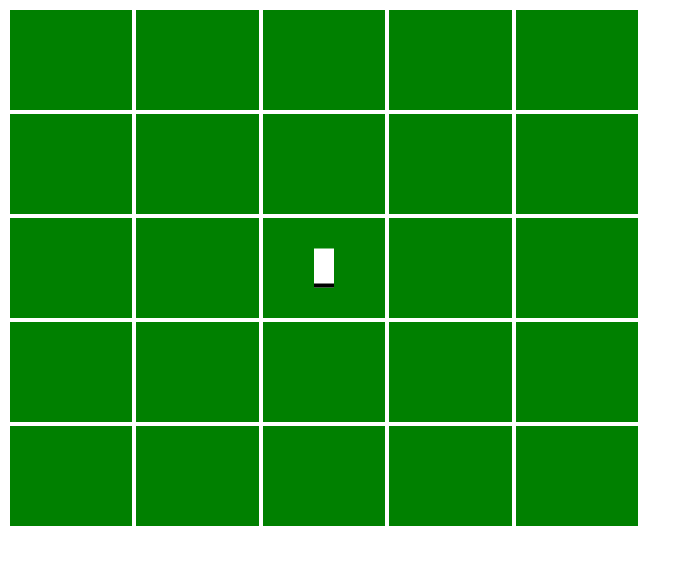
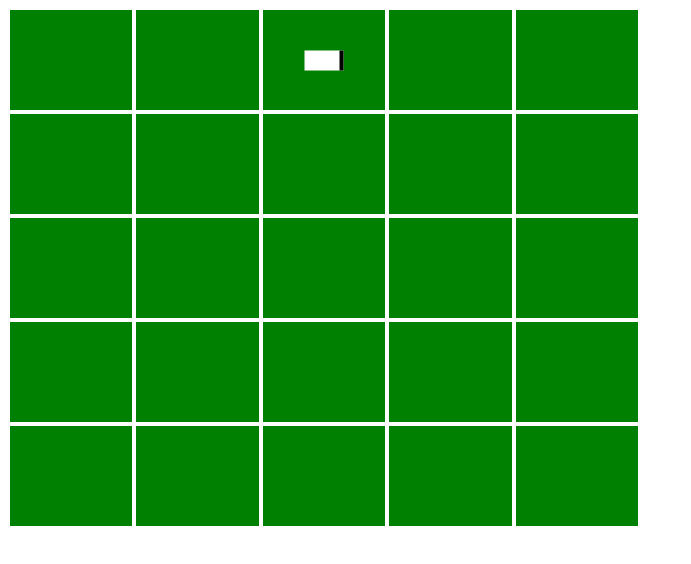
Before and after one commit to JShilling4/cow-grazing-simulator, a Vue app: page / in a window 1280 px wide. Shown: the top 564 px of the page, without its empty margins (0-691 px from the left). Built offline with nearby package versions, Linux system fonts and the light colour scheme.

Commit message:
turning & movement

```diff
--- a/src/App.vue
+++ b/src/App.vue
@@ -4,6 +4,7 @@
             <pasture-grid
                 :cow-direction="cowDirection"
                 :cow-position="cowPosition"
+                :current-instruction="currentInstruction"
             />
         </div>
     </div>
@@ -19,20 +20,95 @@ export default {
     },
     data() {
         return {
-            cowPosition: [2, 2],
+            cowPosition: { x: 0, y: 0 },
             mealPosition: null,
-            instructions: ["l"],
-            cowDirection: "S",
+            instructionList: ["r", "f", "f", "r", "f", "b", "r", "f"],
+            cowDirection: "N",
+            currentInstruction: null,
         };
     },
 
     methods: {
         startInstructions() {
+            this.instructionList.forEach((instruction, i) => {
+                setTimeout(() => {
+                    this.currentInstruction = instruction;
+                    switch (instruction) {
+                        case "l": {
+                            this.cowDirection = this.getNewCowDirection("l");
+                            break;
+                        }
+                        case "r": {
+                            this.cowDirection = this.getNewCowDirection("r");
+                            break;
+                        }
+                        case "f": {
+                            if (this.cowDirection === "N") {
+                                this.cowPosition.y -= 1;
+                            }
+                            if (this.cowDirection === "S") {
+                                this.cowPosition.y+= 1;
+                            }
+                            if (this.cowDirection === "E") {
+                                this.cowPosition.x += 1;
+                            }
+                            if (this.cowDirection === "W") {
+                                this.cowPosition.x -= 1;
+                            }
+                            break;
+                        }
+                        case "b": {
+                            if (this.cowDirection === "N") {
+                                this.cowPosition.y += 1;
+                            }
+                            if (this.cowDirection === "S") {
+                                this.cowPosition.y -= 1;
+                            }
+                            if (this.cowDirection === "E") {
+                                this.cowPosition.x -= 1;
+                            }
+                            if (this.cowDirection === "W") {
+                                this.cowPosition.x += 1;
+                            }
+                            break;
+                        }
+                    }
+                }, (i + 1) * 2000);
+            });
+        },
 
+        getNewCowDirection(turn) {
+            switch (this.cowDirection) {
+                case "S": {
+                    if (turn === "l") {
+                        return "E";
+                    }
+                    return "W";
+                }
+                case "N": {
+                    if (turn === "l") {
+                        return "W";
+                    }
+                    return "E";
+                }
+                case "E": {
+                    if (turn === "l") {
+                        return "N";
+                    }
+                    return "S";
+                }
+                case "W": {
+                    if (turn === "l") {
+                        return "S";
+                    }
+                    return "N";
+                }
+            }
         },
     },
 
     mounted() {
+        this.startInstructions();
     },
 };
 </script>
--- a/src/components/PastureGrid.vue
+++ b/src/components/PastureGrid.vue
@@ -1,28 +1,24 @@
 <template>
     <div
         class="pastureGrid"
-        :style="styleObject"
+        :style="gridStyleObject"
     >
         <div
-            v-for="(column, cIndex) in grid"
-            :key="cIndex"
+            v-for="(column, xIndex) in grid"
+            :key="xIndex"
             class="pastureRow"
         >
             <div
-                v-for="(row, rIndex) in column"
-                :key="rIndex"
+                v-for="(row, yIndex) in column"
+                :key="yIndex"
                 class="pastureTile"
-                :class="{ hasCow : cowPosition[0] === cIndex && cowPosition[1] === rIndex }"
+                :class="{ hasCow : cowPosition.x === xIndex && cowPosition.y === yIndex }"
             >
                 <span
-                    v-if="cowPosition[0] === cIndex && cowPosition[1] === rIndex"
+                    ref="cow"
+                    v-if="cowPosition.x === xIndex && cowPosition.y === yIndex"
                     class="cow"
-                    :class="{
-                        facingRight: cowDirection === 'E',
-                        facingLeft: cowDirection === 'W',
-                        facingDown: cowDirection === 'S',
-                        facingUp: cowDirection === 'N',
-                    }"
+                    :style="cowStyleObject"
                 ></span>
             </div>
 
@@ -43,24 +39,47 @@ export default {
             default: 5,
         },
         cowPosition: {
-            type: Array,
+            type: Object,
             default() {
-                return [2, 2];
+                return { x: 2, y: 2 };
             },
         },
         cowDirection: {
             type: String,
             default: "S",
-        }
+        },
+        currentInstruction: {
+            type: String,
+        },
+    },
+
+    computed: {
+        cowStyleObject() {
+            return {
+                transform: `rotate(${String(this.rotationDegree)}deg`,
+            };
+        },
     },
 
     data() {
         return {
             grid: [],
-            styleObject: {
+            rotationDegree: 0,
+            gridStyleObject: {
                 gridTemplateColumns: `repeat(${this.numberOfColumns}, minmax(100px, 1fr))`,
             },
         };
+    },
+
+    watch: {
+        cowDirection() {
+            if (this.currentInstruction === "l") {
+                this.rotationDegree = this.rotationDegree - 90;
+            }
+            if (this.currentInstruction === "r") {
+                this.rotationDegree = this.rotationDegree + 90;
+            }
+        },
     },
 
     methods: {
@@ -77,6 +96,25 @@ export default {
 
     mounted() {
         this.createGrid(this.numberOfRows, this.numberOfColumns);
+        // set initial cow direction
+        switch (this.cowDirection) {
+            case "N": {
+                this.rotationDegree = -180;
+                break;
+            }
+            case "S": {
+                this.rotationDegree = 0;
+                break;
+            }
+            case "E": {
+                this.rotationDegree = -90;
+                break;
+            }
+            case "W": {
+                this.rotationDegree = 90;
+                break;
+            }
+        }
     },
 };
 </script>
@@ -88,30 +126,20 @@ export default {
 
 .pastureTile {
     position: relative;
+    display: flex;
+    align-items: center;
+    justify-content: center;
     height: 100px;
     border: 2px solid #fff;
     background-color: green;
 }
 
 .cow {
-    position: absolute;
-    left: 50%;
-    top: 50%;
-    transform: translate(-50%, -50%);
+    transform-origin: center;
     height: 35px;
     width: 20px;
     background-color: white;
-    &.facingRight {
-        border-right: 4px solid black;
-    }
-    &.facingDown {
-        border-bottom: 4px solid black;
-    }
-    &.facingUp {
-        border-top: 4px solid black;
-    }
-    &.facingLeft {
-        border-left: 4px solid black;
-    }
+    border-bottom: 4px solid black;
+    transition: all 1s;
 }
 </style>
```
